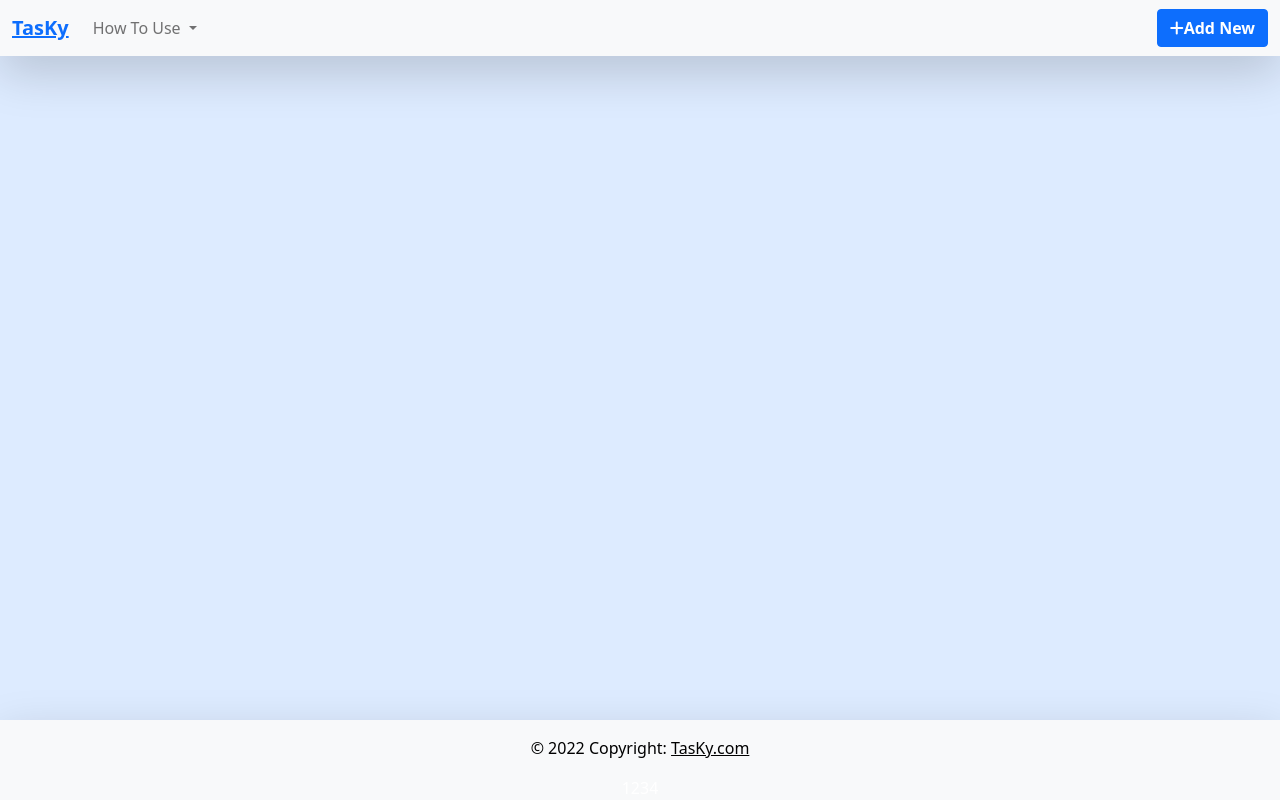
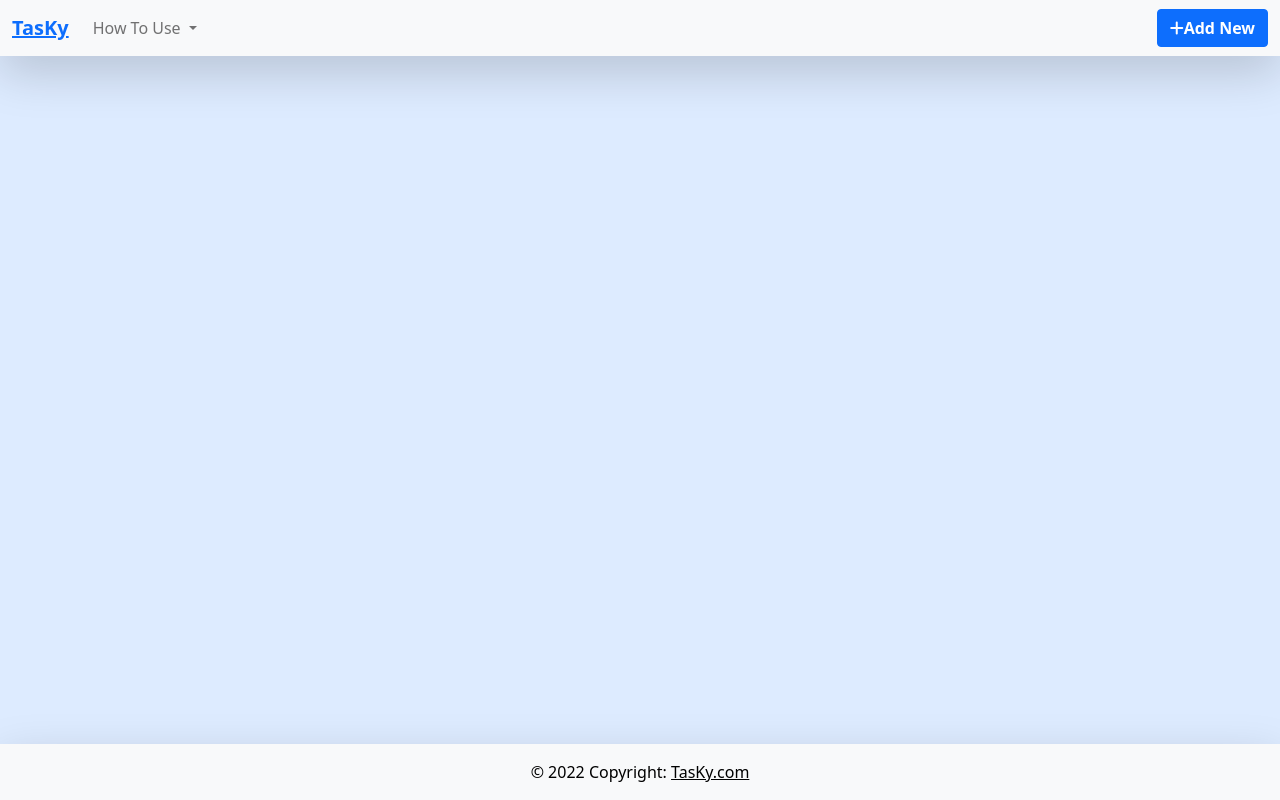
Before and after one commit to Avnish3103/Tasky, a plain HTML site: page bootstrap project/index.html in a window 1280 px wide. Drawn offline with nearby package versions, Linux system fonts and the light colour scheme.

Commit message:
Update index.html

```diff
--- a/bootstrap project/index.html
+++ b/bootstrap project/index.html
@@ -96,9 +96,7 @@
       © 2022 Copyright:
       <a class="text-black" href="#">TasKy.com</a>
     </div>
-  <div>
-    <span>1234</span>
-  </div>
+
   </footer>
   <script src="https://cdn.jsdelivr.net/npm/bootstrap@5.1.3/dist/js/bootstrap.bundle.min.js"
     integrity="sha384-ka7Sk0Gln4gmtz2MlQnikT1wXgYsOg+OMhuP+IlRH9sENBO0LRn5q+8nbTov4+1p"
```
